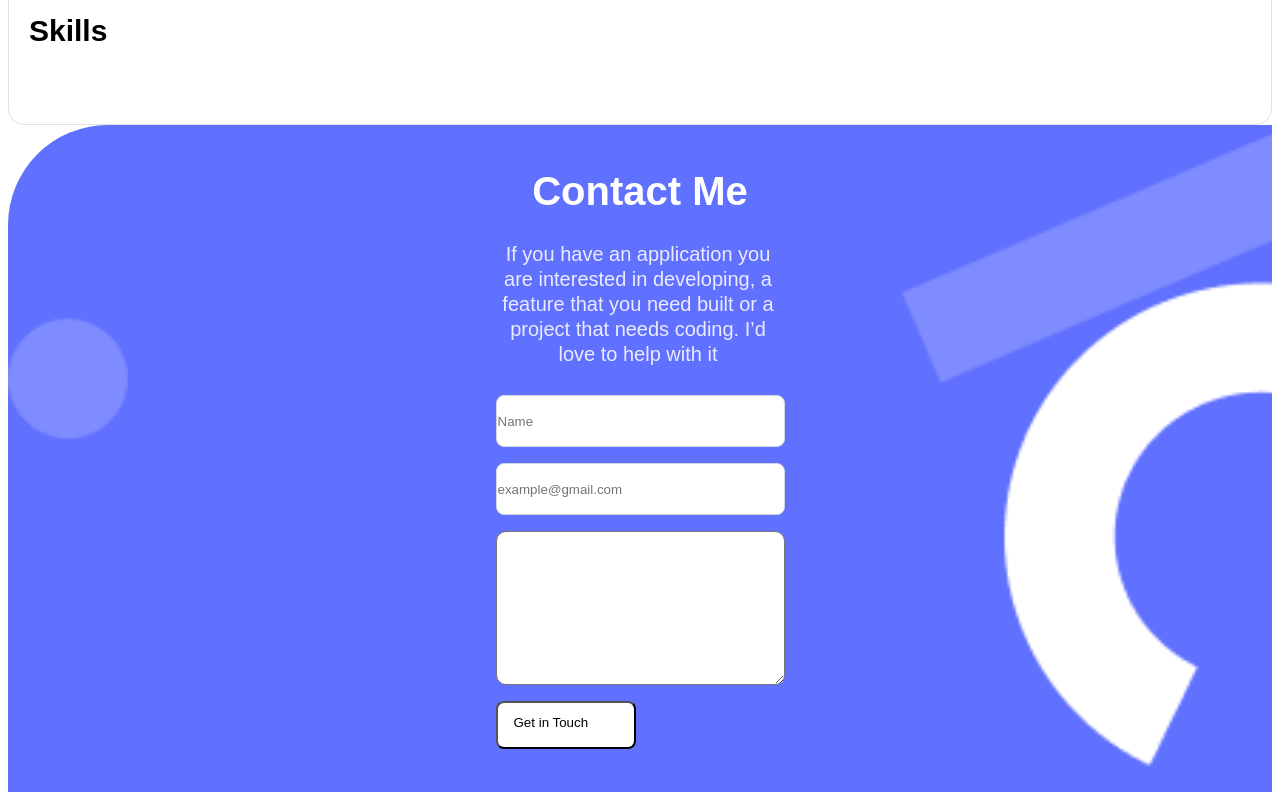
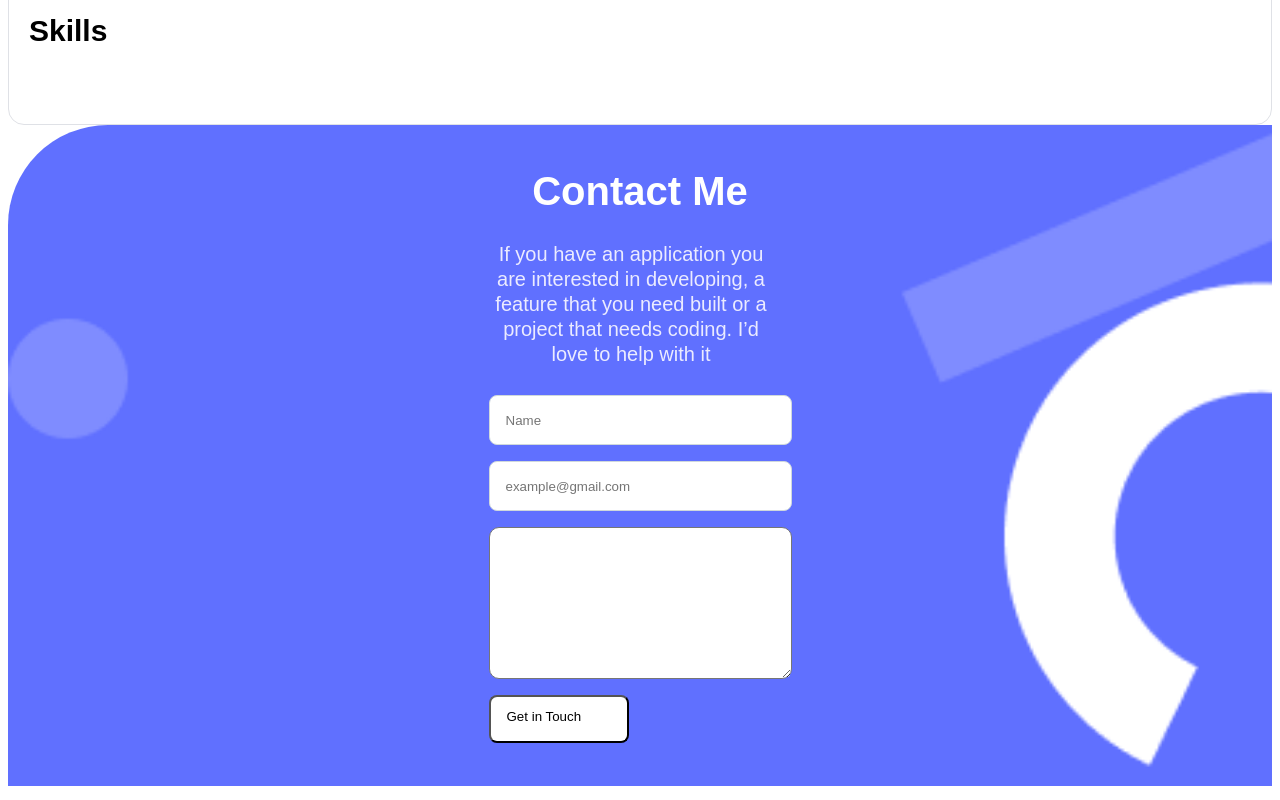
Before and after one commit to tasnimulhasan07/contact-form-mobile, a website: page index.html in a window 1280 px wide. Shown: the part 4297-5097 px from the top of the page. Drawn offline with Linux system fonts and the light colour scheme.

Commit message:
Add padding to input element

```diff
--- a/styles.css
+++ b/styles.css
@@ -740,7 +740,7 @@ section.contact__me__section {
   width: 285px;
   margin-top: 8px;
   margin-bottom: 8px;
-  padding: 1px;
+  padding-left: 16px;
   height: 48px;
   left: 0;
   right: 0;
@@ -756,8 +756,9 @@ section.contact__me__section {
   border-radius: 10px;
   margin-top: 8px;
   margin-bottom: 8px;
-  padding: 1px;
+  padding-left: 1px;
   display: flex;
+  padding-left: 16px;
 }
 
 .btn2 {
```
